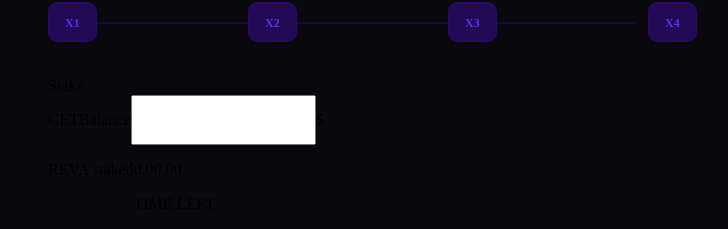
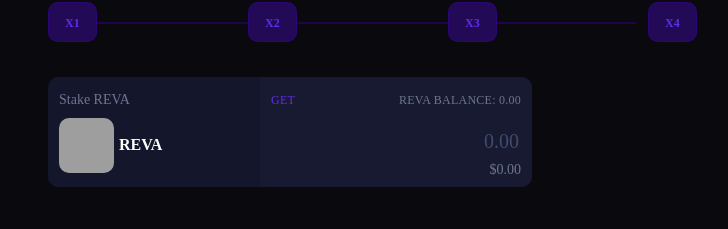
Before and after one commit to Bopchy/stake-app, a React (Create React App) app: page / in a window 1280 px wide. Shown: the part 263-492 px from the top of the page, without its empty margins (270-998 px from the left). Built offline with nearby package versions, Linux system fonts and the light colour scheme; grey boxes are pictures that could not be loaded; a web font is replaced by a local one.

Commit message:
Update Balance component.

```diff
--- a/src/components/BalanceComponent/index.jsx
+++ b/src/components/BalanceComponent/index.jsx
@@ -1,63 +1,32 @@
-import React, { Fragment } from "react";
+import React from "react";
 import styled from "styled-components";
+import TokenWrapper from "./TokenWrapper";
+import StakeBalance from "./StakeBalance";
+
+// Images
+import RevaultLogo from "../../assets/images/Revault_logo.png"; // to be retrived via API
 
 const Wrapper = styled.div`
-  width: 440px;
-  display: inline-block;
+  width: 100%;
+  height: 6.875rem;
+  display: flex;
+  margin-bottom: 2.1875rem;
+  box-sizing: border-box;
 `;
 
-const IconWrapper = styled.div`
-  display: flex;
-`;
-
-const BalanceWrapper = styled.div`
-  display: flex;
-`;
-
-const PercentageWrapper = styled.span`
-  display: flex;
-  justify-content: space-between;
-`;
-
-const StakeBalance = ({ name, stakeAmount }) => {
-  return (
-    <Fragment>
-      <p>GET</p>
-      <p>{name} Balance</p>
-      <input name="stake-amount" />
-      <p>${stakeAmount}</p>
-    </Fragment>
-  );
-};
-
-const UnstakeBalance = ({ name, stakeAmount }) => {
-  return (
-    <Fragment>
-      <PercentageWrapper>
-        <button>10%</button>
-        <button>25%</button>
-        <button>50%</button>
-        <button>75%</button>
-        <button>100%</button>
-      </PercentageWrapper>
-      <input name="unstake-amount" />
-      <p>${stakeAmount}</p>
-    </Fragment>
-  );
-};
-
-const BalanceComponent = ({ name }) => {
+const BalanceComponent = ({
+  isStake = true,
+  tokenImage = RevaultLogo,
+  name = "REVA",
+}) => {
   return (
     <Wrapper>
-      <IconWrapper>
-        <span>Stake {name}</span>
-      </IconWrapper>
-      <BalanceWrapper>
-        {
-          // check whether stake or unstake, then render right component
-          <StakeBalance name={name} />
-        }
-      </BalanceWrapper>
+      <TokenWrapper
+        action={isStake ? "Stake" : "UnStake"}
+        tokenImage={tokenImage}
+        name={name}
+      />
+      <StakeBalance isStake={isStake} name={name} />
     </Wrapper>
   );
 };
```
